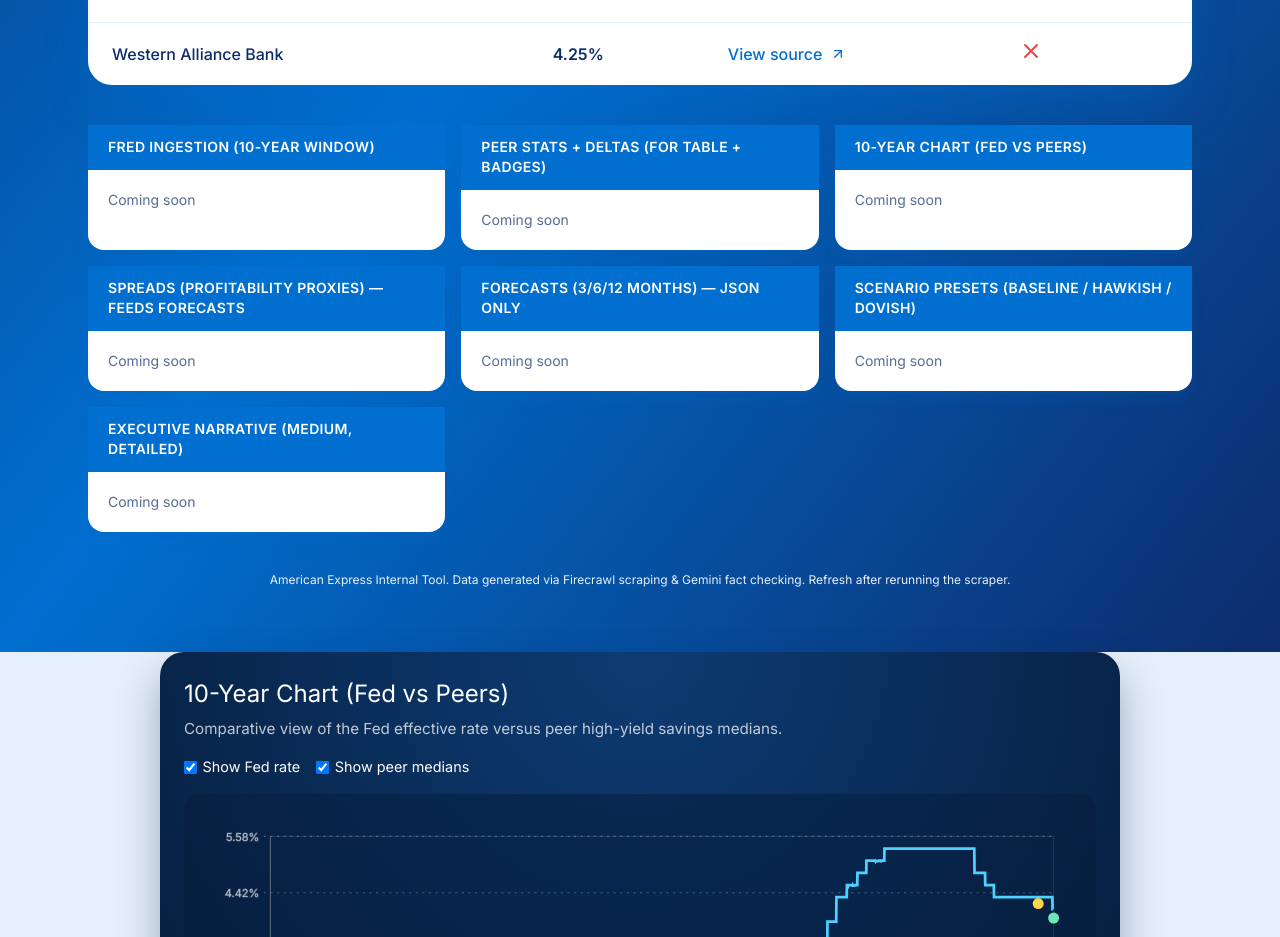
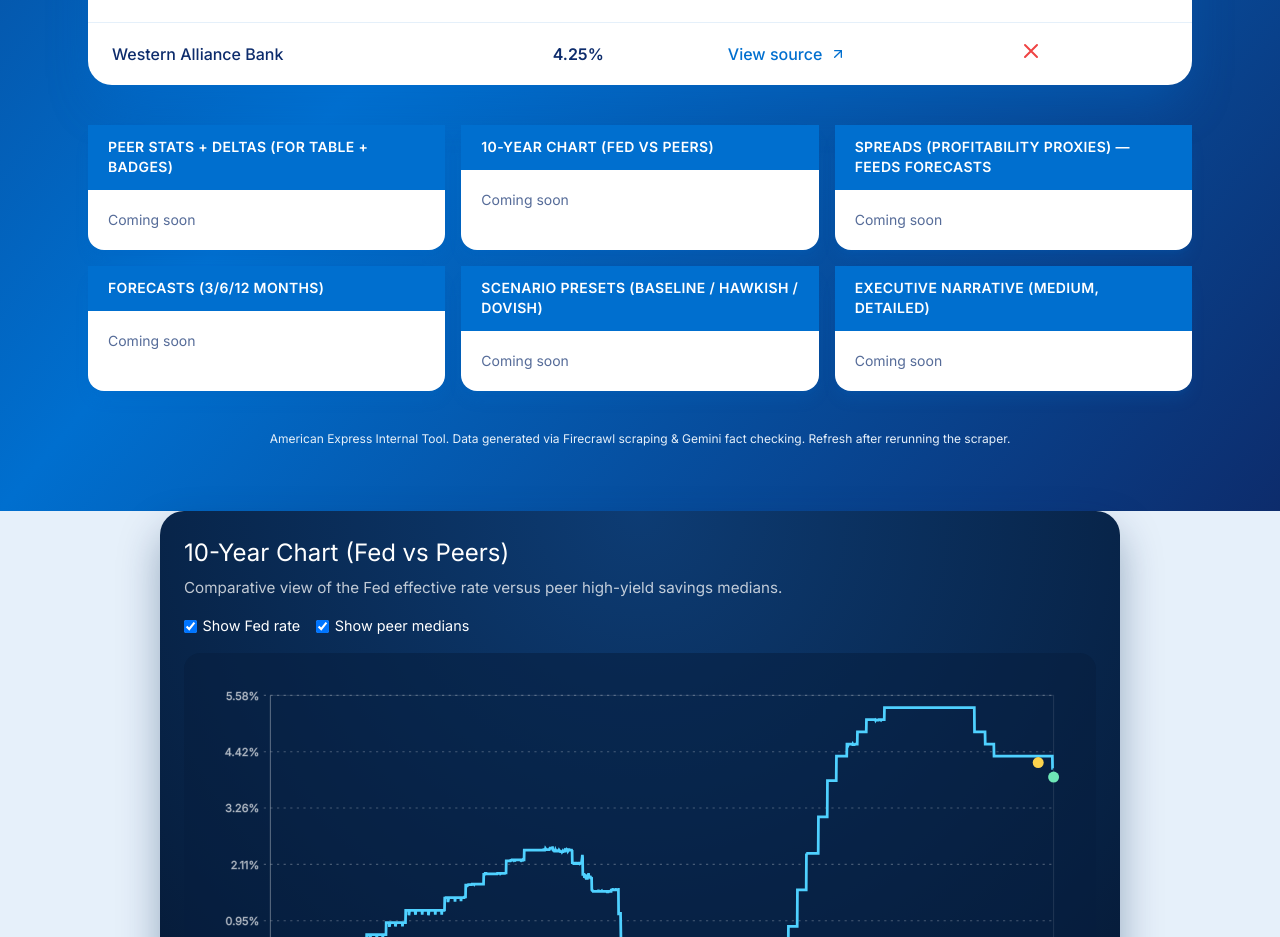
Before and after one commit to oyemello/HYSA-Reports, a React (Vite) app in the folder frontend/: page / in a window 1280 px wide. Shown: the part 1028-1965 px from the top of the page. Built offline with nearby package versions, Linux system fonts and the light colour scheme.

Commit message:
chore: align roadmap cards with finalized six-section layout

```diff
--- a/frontend/src/App.tsx
+++ b/frontend/src/App.tsx
@@ -214,13 +214,12 @@ function App() {
           {/* Feature roadmap cards */}
           <section className="mt-10 grid gap-4 sm:grid-cols-2 lg:grid-cols-3">
             {[
-              "FRED Ingestion (10-year window)",
-              "Peer Stats + Deltas (for table + badges)",
-              "10-Year Chart (Fed vs Peers)",
-              "Spreads (profitability proxies) — feeds forecasts",
-              "Forecasts (3/6/12 months) — JSON only",
-              "Scenario Presets (Baseline / Hawkish / Dovish)",
-              "Executive Narrative (medium, detailed)",
+              "PEER STATS + DELTAS (FOR TABLE + BADGES)",
+              "10-YEAR CHART (FED VS PEERS)",
+              "SPREADS (PROFITABILITY PROXIES) — FEEDS FORECASTS",
+              "FORECASTS (3/6/12 MONTHS)",
+              "SCENARIO PRESETS (BASELINE / HAWKISH / DOVISH)",
+              "EXECUTIVE NARRATIVE (MEDIUM, DETAILED)",
             ].map((title) => (
               <div
                 key={title}
```
